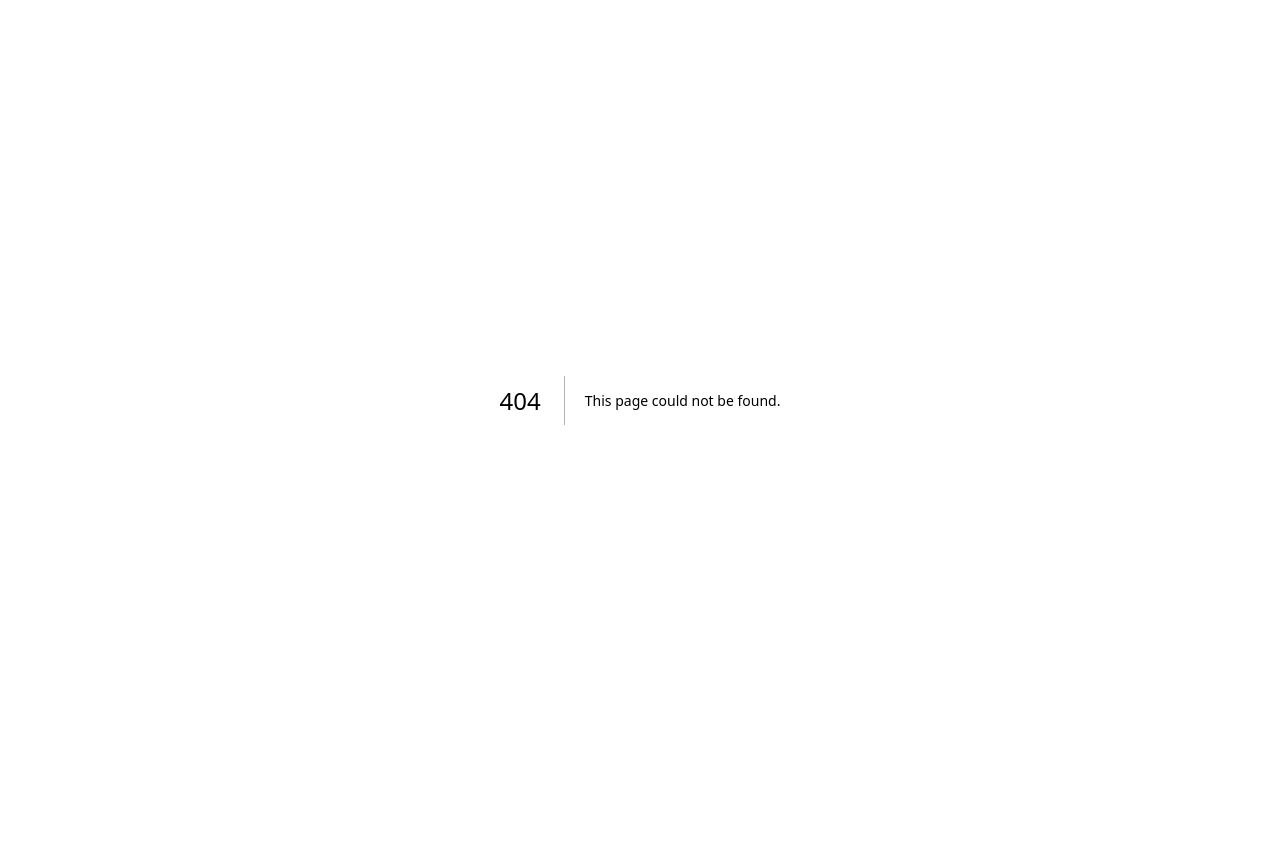
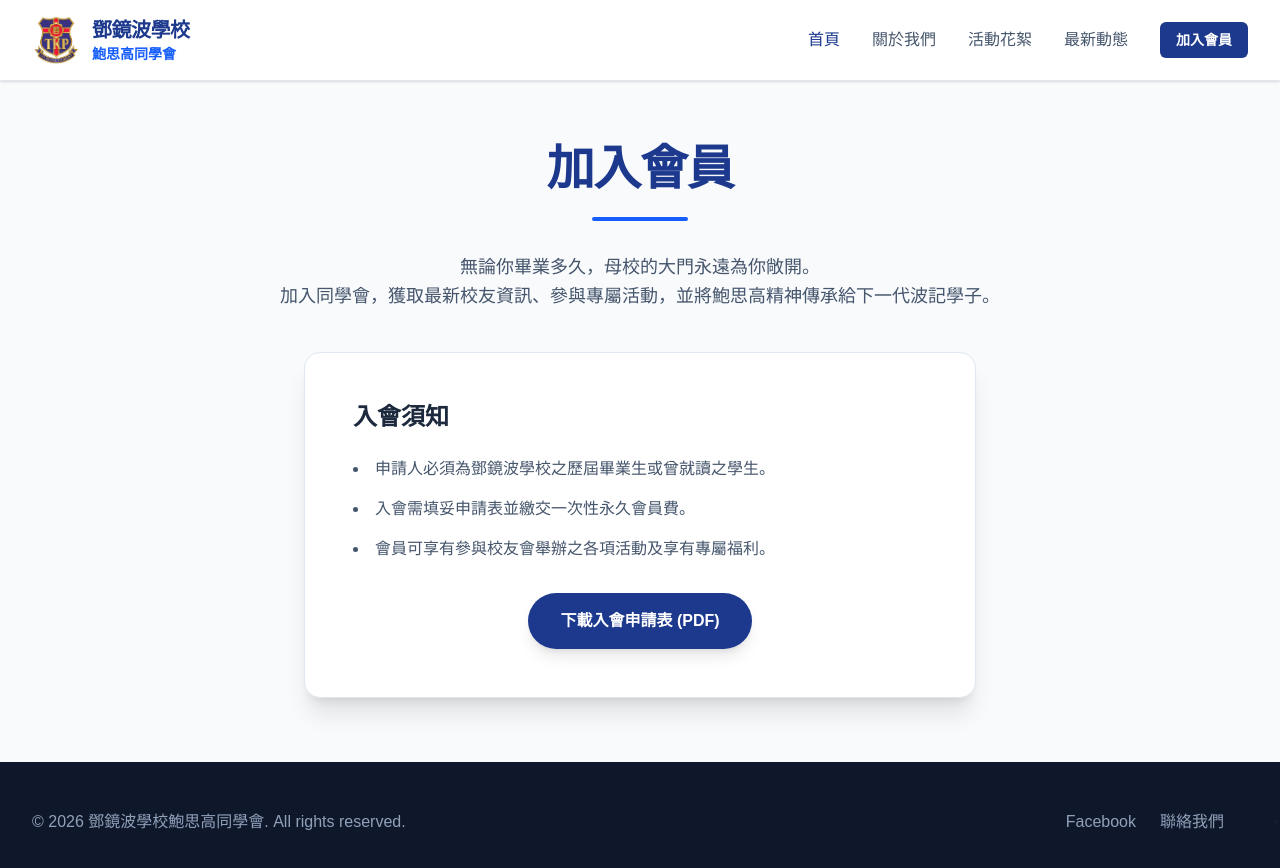
Before and after one commit to charles2006hk-hash/tkp-dbpp-web, a Next.js app: page /membership in a window 1280 px wide. Before the commit this address had no page. Shown: the top 868 px of the page. Before the commit the page ends 800 px from the top, so only its background shows below. Built offline with nearby package versions, Linux system fonts and the light colour scheme.

Commit message:
Create MembershipPage component with layout and content

```diff
--- /dev/null
+++ b/src/app/membership/page.tsx
@@ -0,0 +1,36 @@
+import Header from '@/components/Header';
+import Footer from '@/components/Footer';
+
+export default function MembershipPage() {
+  return (
+    <div className="min-h-screen flex flex-col bg-slate-50">
+      <Header />
+      <main className="flex-grow py-16 px-4 md:px-8 flex items-center justify-center">
+        <div className="max-w-4xl mx-auto text-center w-full">
+          <h1 className="text-4xl md:text-5xl font-extrabold text-blue-900 mb-6 tracking-tight">加入會員</h1>
+          <div className="h-1 w-24 bg-blue-600 mx-auto rounded-full mb-8"></div>
+          <p className="text-lg text-slate-600 mb-10 leading-relaxed">
+            無論你畢業多久，母校的大門永遠為你敞開。<br />
+            加入同學會，獲取最新校友資訊、參與專屬活動，並將鮑思高精神傳承給下一代波記學子。
+          </p>
+
+          <div className="bg-white p-8 md:p-12 rounded-2xl border border-slate-200 shadow-xl max-w-2xl mx-auto text-left">
+            <h3 className="text-2xl font-bold text-slate-800 mb-6">入會須知</h3>
+            <ul className="space-y-4 text-slate-600 mb-8 list-disc list-inside">
+              <li>申請人必須為鄧鏡波學校之歷屆畢業生或曾就讀之學生。</li>
+              <li>入會需填妥申請表並繳交一次性永久會員費。</li>
+              <li>會員可享有參與校友會舉辦之各項活動及享有專屬福利。</li>
+            </ul>
+
+            <div className="flex justify-center mt-8">
+              <button className="px-8 py-4 bg-blue-900 text-white font-bold rounded-full hover:bg-blue-800 shadow-lg transition-transform hover:-translate-y-1">
+                下載入會申請表 (PDF)
+              </button>
+            </div>
+          </div>
+        </div>
+      </main>
+      <Footer />
+    </div>
+  );
+}
```
